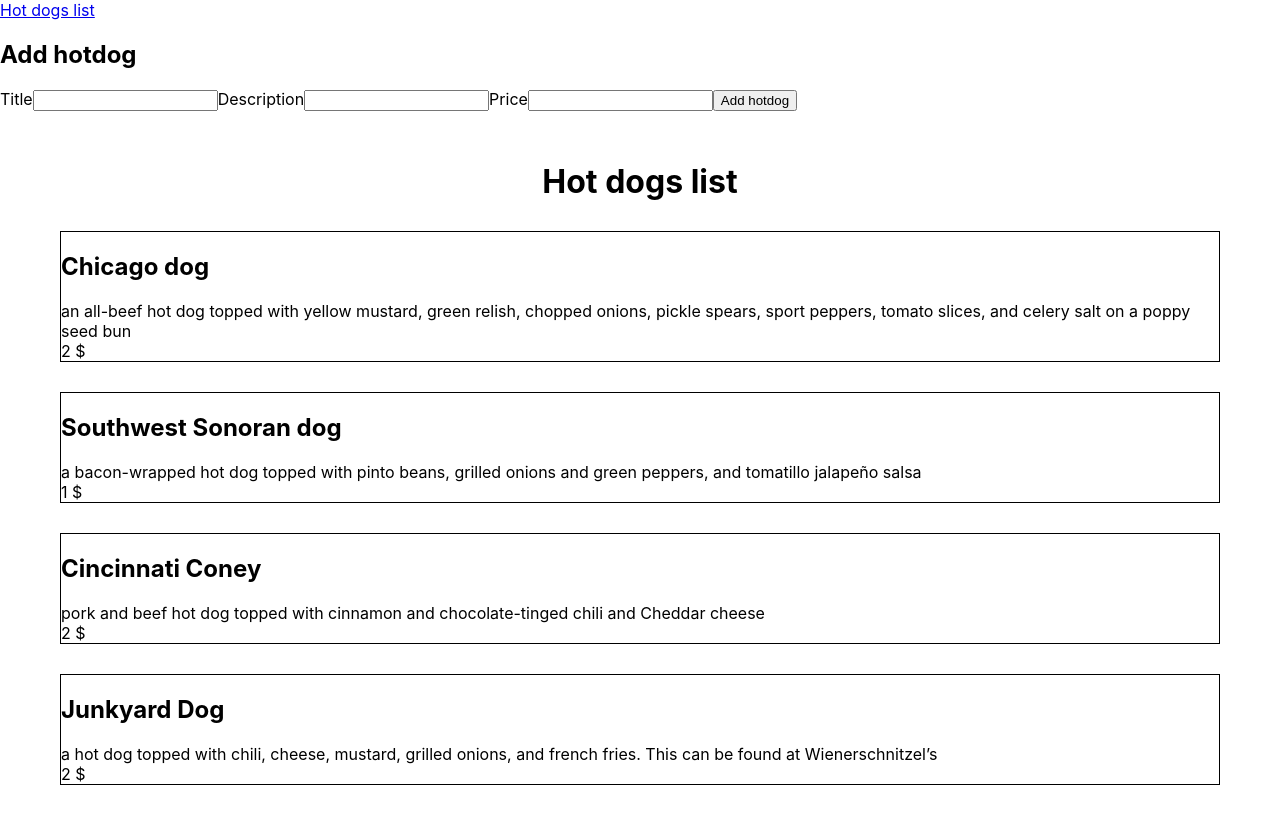
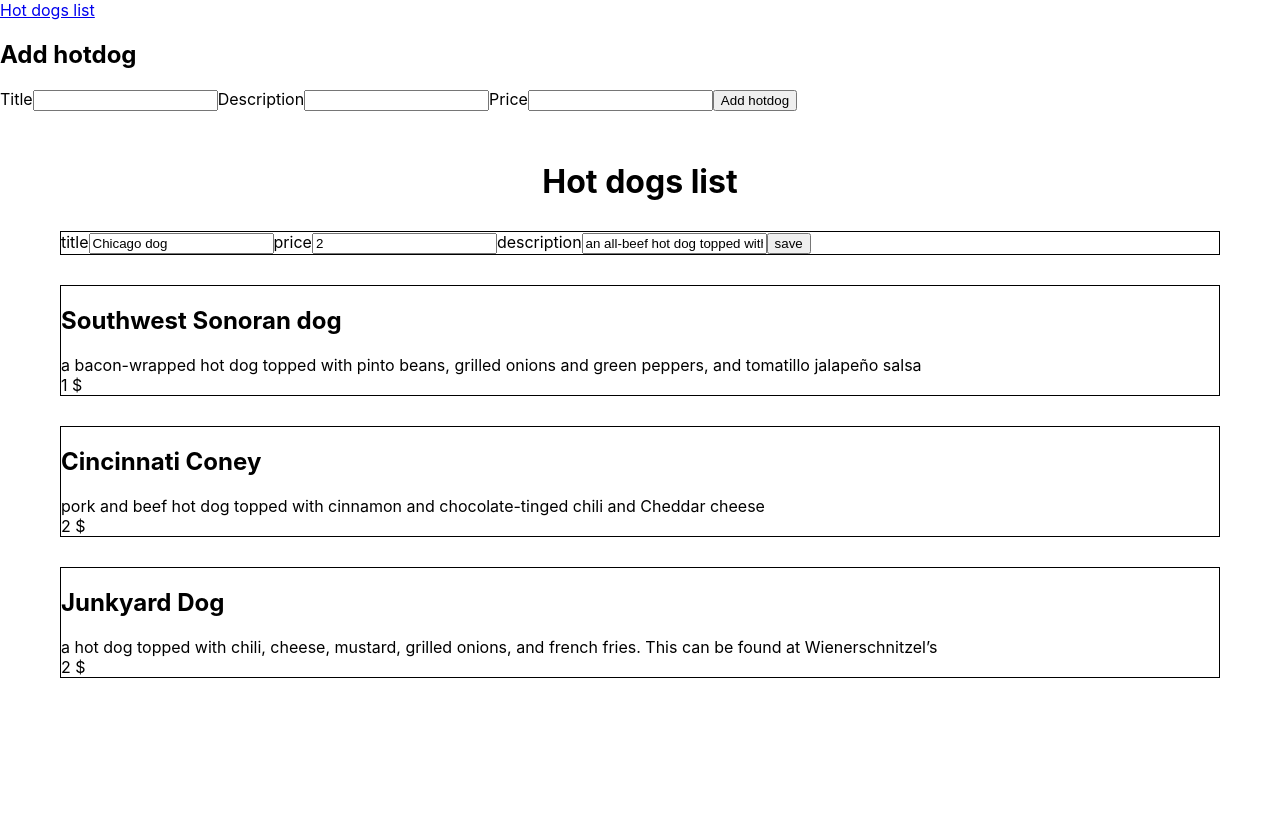
Before and after one commit to uliaka/client-hot-dog, a React (Create React App) app: page /hotdogs in a window 1280 px wide. Shown: the top 824 px of the page. After the commit the page ends 800 px from the top, so only its background shows below. Built offline with nearby package versions, Linux system fonts and the light colour scheme.

Commit message:
add editing hot dog

```diff
--- /dev/null
+++ b/src/components/EditHotdog/EditHotdog.js
@@ -0,0 +1,69 @@
+import React from 'react';
+
+class EditHotdog extends React.Component {
+  state = {};
+
+  static getDerivedStateFromProps(props, state) {
+    const { description, price, title, id } = props.data;
+    const noState = !state.price && !state.title && !state.price;
+    if (noState) {
+      return {
+        description,
+        price,
+        title,
+        id
+      };
+    }
+    return null;
+  }
+
+  handleChange(prop, value) {
+    const state = this.state;
+    state[prop] = value;
+    this.setState(state);
+  }
+
+  saveFormData() {
+    const { title, price, description } = this.state;
+    if (!title || !price || ! description) {
+      alert('missing some fields');
+      return;
+    }
+    this.props.saveHotdog(this.state);
+  }
+
+  render() {
+    const { description, price, title } = this.state;
+    return (
+      <div className="hotdog-block">
+        <label>
+          title
+          <input type="text"
+            name="title"
+            value={title}
+            onChange={(e) => {this.handleChange('title', e.target.value)}}
+          />
+        </label>
+        <label>
+          price
+          <input type="text"
+            name="price"
+            value={price}
+            onChange={(e) => {this.handleChange('price', e.target.value)}}
+          />
+        </label>
+        <label>
+         description
+          <input type="text"
+            name="description"
+            value={description}
+            onChange={(e) => {this.handleChange('description', e.target.value)}}
+          />
+        </label>
+        <button onClick={() => this.saveFormData()}>save</button>
+      </div>
+    )
+  }
+}
+
+export default EditHotdog;
--- a/src/components/Hotdogs.js
+++ b/src/components/Hotdogs.js
@@ -2,6 +2,7 @@ import React from 'react';
 import './Hotdogs.css';
 import HotdogsData from './HotdogsData.js';
 import AddHotdogForm from './addHotdog/AddHotdog.js';
+import EditHotdog from './EditHotdog/EditHotdog.js';
 
 
 class Hotdog extends React.Component {
@@ -20,7 +21,9 @@ function HotdogsList(props) {
     return (
       <div className="hotdog-list-block">
         <h1>Hot dogs list</h1>
-        {props.hotdogs.map(item => <Hotdog data={item}/>)}
+        {props.hotdogs.map(item => item.isEditing ?
+            <EditHotdog key={item.id} saveHotdog={props.saveHotdog} data={item}/> :
+            <Hotdog key={item.id} data={item}/>)}
       </div>
     )
   }
@@ -32,6 +35,16 @@ function HotdogsList(props) {
         hotdogs: HotdogsData,
       }
       this.addHotdog = this.addHotdog.bind(this);
+      this.saveHotdog = this.saveHotdog.bind(this);
+    }
+
+    saveHotdog(hotdog) {
+      const { id } = hotdog;
+      const hotdogs = this.state.hotdogs.filter(h => h.id !== id);
+      hotdogs.push(Object.assign({}, hotdog, { isEditing: false }))
+      this.setState({
+        hotdogs: hotdogs,
+      })
     }
 
     addHotdog(hotdog) {
@@ -44,7 +57,7 @@ function HotdogsList(props) {
       return (
         <React.Fragment>
           <AddHotdogForm addHotdog={this.addHotdog} />
-          <HotdogsList hotdogs={this.state.hotdogs} />
+          <HotdogsList saveHotdog={this.saveHotdog} hotdogs={this.state.hotdogs}/>
         </React.Fragment>
       )
     }
--- a/src/components/HotdogsData.js
+++ b/src/components/HotdogsData.js
@@ -1,6 +1,6 @@
 export default [
-  { title: 'Chicago dog', description: 'an all-beef hot dog topped with yellow mustard, green relish, chopped onions, pickle spears, sport peppers, tomato slices, and celery salt on a poppy seed bun', price: 2 },
-  { title: 'Southwest Sonoran dog', description: 'a bacon-wrapped hot dog topped with pinto beans, grilled onions and green peppers, and tomatillo jalapeño salsa', price: 1 },
-  { title: 'Cincinnati Coney', description: ' pork and beef hot dog topped with cinnamon and chocolate-tinged chili and Cheddar cheese', price: 2 },
-  { title: 'Junkyard Dog', description: 'a hot dog topped with chili, cheese, mustard, grilled onions, and french fries. This can be found at Wienerschnitzel’s', price: 2 },
+  { id: '12345', isEditing: true, title: 'Chicago dog', description: 'an all-beef hot dog topped with yellow mustard, green relish, chopped onions, pickle spears, sport peppers, tomato slices, and celery salt on a poppy seed bun', price: 2 },
+  { id: '32134', isEditing: false, title: 'Southwest Sonoran dog', description: 'a bacon-wrapped hot dog topped with pinto beans, grilled onions and green peppers, and tomatillo jalapeño salsa', price: 1 },
+  { id: '12354', isEditing: false, title: 'Cincinnati Coney', description: ' pork and beef hot dog topped with cinnamon and chocolate-tinged chili and Cheddar cheese', price: 2 },
+  { id: '32123', isEditing: false, title: 'Junkyard Dog', description: 'a hot dog topped with chili, cheese, mustard, grilled onions, and french fries. This can be found at Wienerschnitzel’s', price: 2 },
 ]
```
